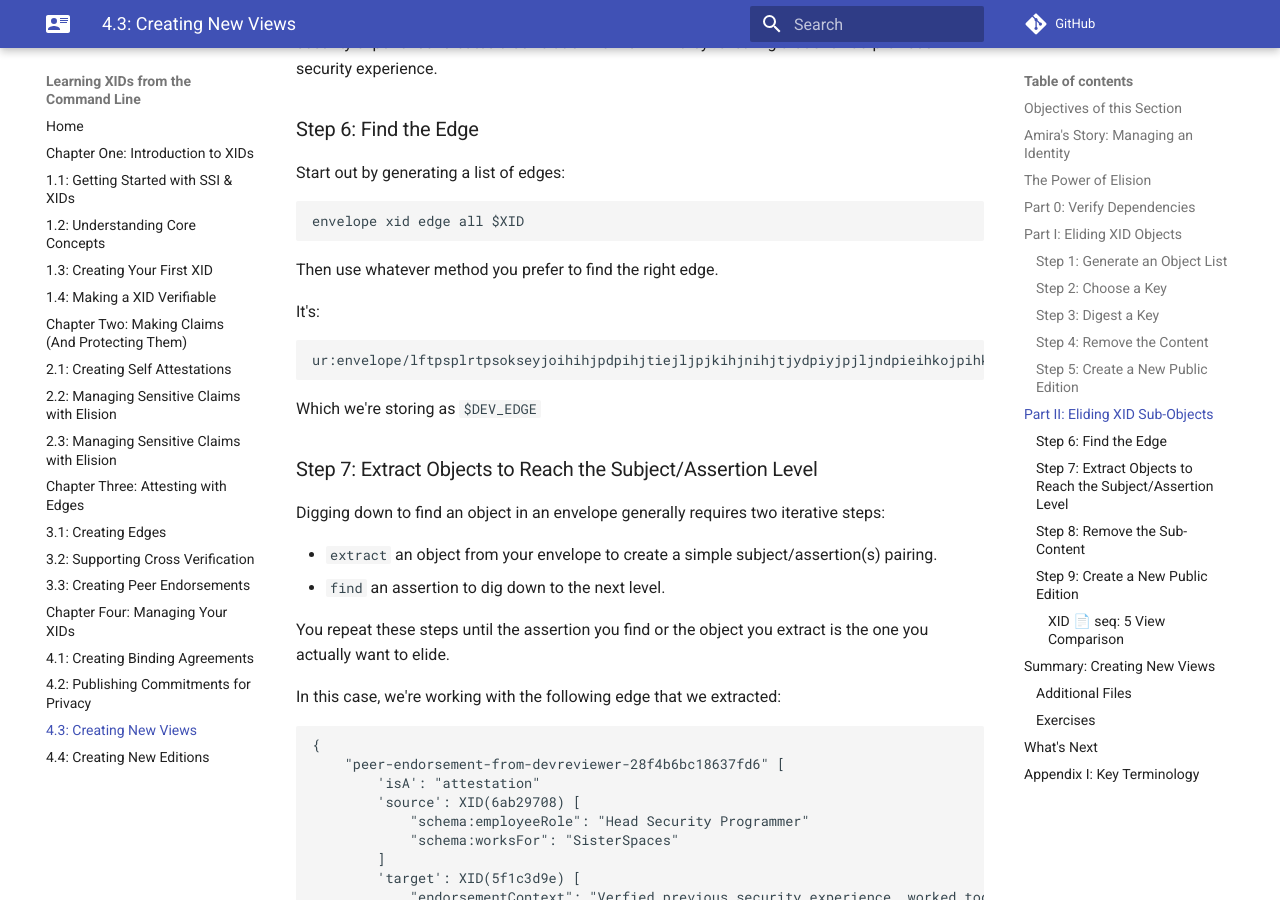
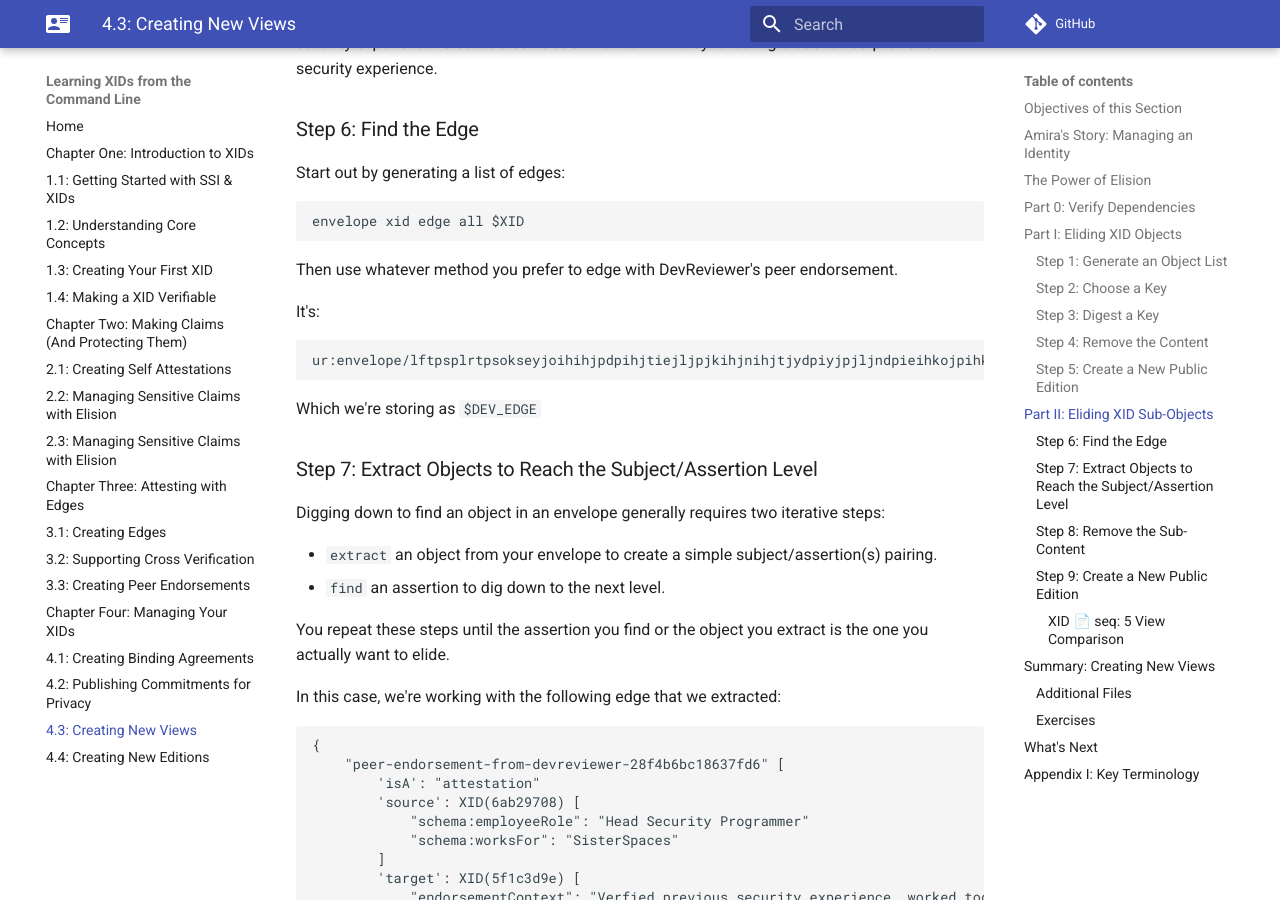
Before and after one commit to BlockchainCommons/XID-Quickstart, an MkDocs documentation site: the page built from docs/04_3_Creating_New_Views.md, in a window 1280 px wide and 900 px high, scrolled down 7486 px. Built offline with MkDocs 1.6.1 and Material for MkDocs 9.7.7, drawn with Linux system fonts in a browser that asks for light colours; comment, search, counter and statistics services are not loaded.

Commit message:
added §4.3 script

````diff
--- a/docs/04_3_Creating_New_Views.md
+++ b/docs/04_3_Creating_New_Views.md
@@ -383,7 +383,7 @@ Start out by generating a list of edges:
 ```
 envelope xid edge all $XID
 ```
-Then use whatever method you prefer to find the right edge.
+Then use whatever method you prefer to edge with DevReviewer's peer endorsement.
 
 It's:
 ```
@@ -638,7 +638,7 @@ commitment edge. They are:
 
 | Description | Notes | Created In |
 |-------------|-------------|------------|
-| 🔒 Private View | §4.2 |
+| 🔒 Private View | | §4.2 |
 | 👁️  Public View | Elided key material | §4.2 |
 | 🔑 Simplified View | Elided contract key | §4.3 |
 | ❗ Non-Correlatable View | Elided correlatable content | §4.3 |
````
Also changed, not shown: 1 other file.
